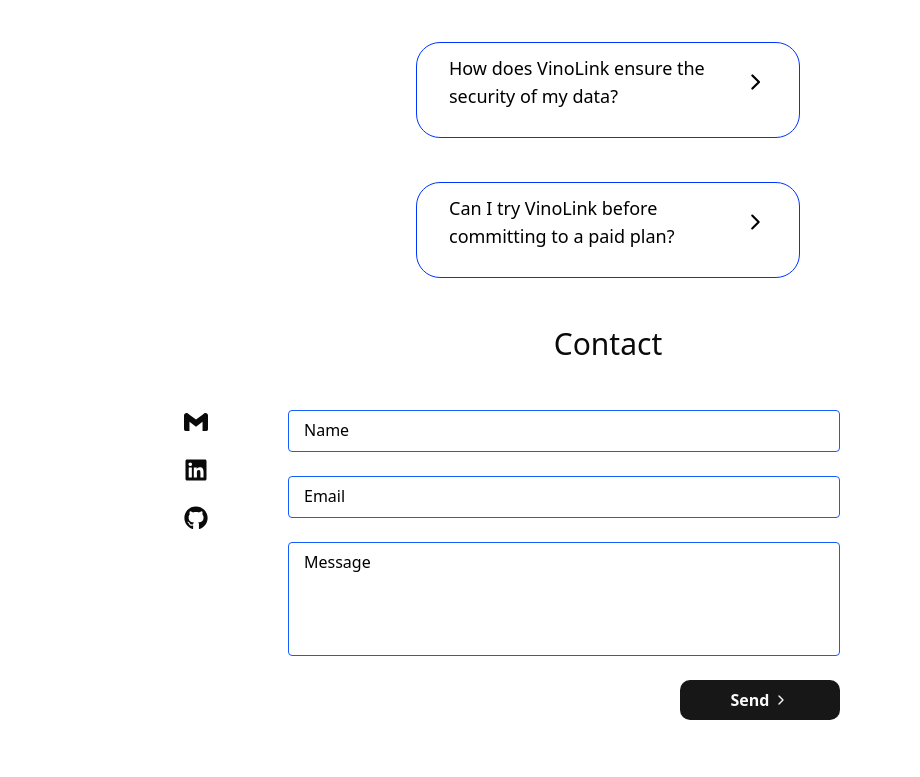
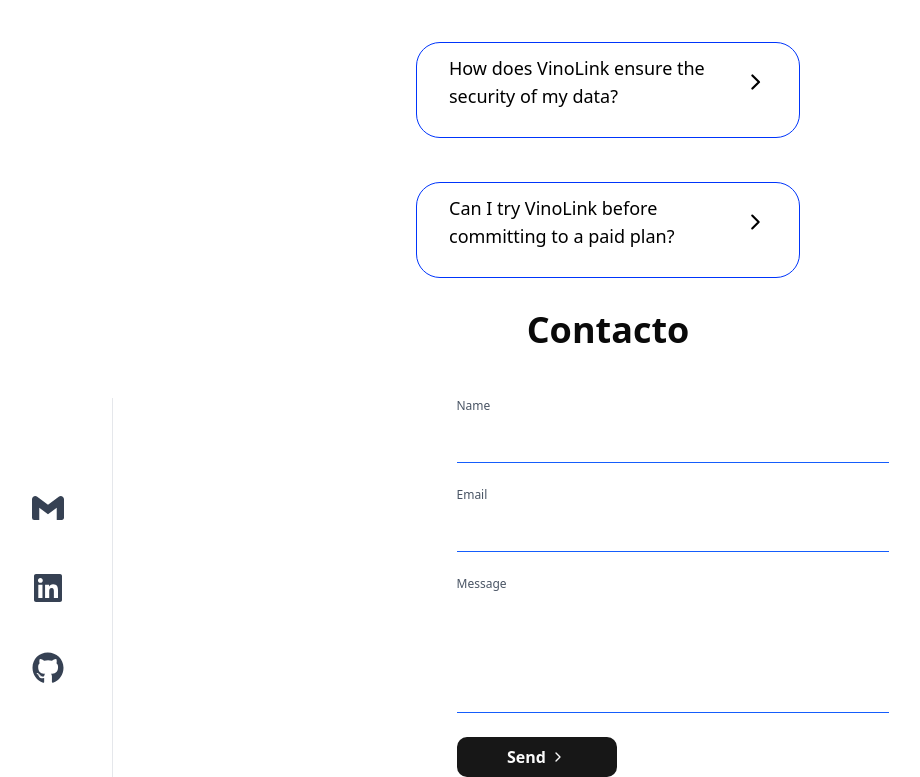
Before and after one commit to equinox-1092/VinoLink-Page, a Next.js app: page / in a window 1280 px wide. Shown: the part 3219-3996 px from the top of the page, without its empty margins (32-952 px from the left). Built offline with nearby package versions, Linux system fonts and the light colour scheme.

Commit message:
feat(contact-section): add icon and form for completed the information sent

```diff
--- a/src/app/components/contact.tsx
+++ b/src/app/components/contact.tsx
@@ -8,7 +8,7 @@ type FloatingInputProps = {
   id: string;
   label: string;
   type?: string;
-  hint: string;
+  hint?: string;
 } & React.InputHTMLAttributes<HTMLInputElement>;
 
 export const FloatingInput: React.FC<FloatingInputProps> = ({
@@ -23,94 +23,125 @@ export const FloatingInput: React.FC<FloatingInputProps> = ({
       id={id}
       type={type}
       placeholder=" "
-      className={`peer block w-full rounded border border-blue-600 bg-transparent
-        px-3 py-2 focus:border-blue-500 focus:outline-none
-        transition-colors`}
+      className={`
+        peer block w-full rounded-full border border-blue-600 bg-transparent
+        px-6 py-3 focus:border-blue-500 focus:outline-none
+        transition-all duration-200
+      `}
       {...rest}
     />
+
     <label
       htmlFor={id}
-      className={`absolute left-3 top-2 px-1 text-black dark:text-white
+      className={`
+        absolute left-6 text-black dark:text-white
         transition-all duration-200
-        peer-placeholder-shown:top-2 peer-placeholder-shown:text-base
-        peer-focus:top-[-0.75rem] peer-focus:text-sm peer-focus:text-blue-400
-        peer-not-placeholder-shown:top-[-0.75rem] peer-not-placeholder-shown:text-sm`}
+        peer-placeholder-shown:top-1/2 peer-placeholder-shown:-translate-y-1/2 peer-placeholder-shown:text-base
+        peer-focus:top-2 peer-focus:-translate-y-0 peer-focus:text-sm peer-focus:text-blue-400
+        peer-not-placeholder-shown:top-2 peer-not-placeholder-shown:-translate-y-0 peer-not-placeholder-shown:text-sm
+      `}
     >
       {label}
     </label>
+
+    {hint && (
       <p
-      className={`absolute left-3 bottom-2 text-xs text-black dark:text-white
+        className={`
+          absolute left-6 bottom-2 text-xs text-gray-600 dark:text-gray-300
           opacity-0 transition-opacity duration-200
-      peer-focus:opacity-100 peer-not-placeholder-shown:opacity-100`}
+          peer-focus:opacity-100 peer-not-placeholder-shown:opacity-100
+        `}
       >
         {hint}
       </p>
+    )}
   </div>
 );
-
 export const Contact = () => {
   return (
-    <div className="flex flex-col items-center p-4">
-      <h1 className="text-3xl mb-6">Contact</h1>
-      <div className="flex w-full max-w-4xl gap-8">
-        {/* Columna de iconos */}
-        <div className="flex flex-col items-center justify-start space-y-6 p-6">
-          <SiGmail className="size-6 cursor-pointer hover:text-red-600 hover:scale-110 transition-all duration-300" />
-          <FaLinkedin className="size-6 cursor-pointer hover:text-blue-600 hover:scale-110 transition-all duration-300" />
-          <FaGithub className="size-6 cursor-pointer hover:bg-white hover:text-black hover:rounded-full hover:scale-125 transition-all duration-300" />
+    <div className="w-full">
+      <h1 className="text-4xl font-bold mb-12 text-center">Contacto</h1>
+      <div className="flex flex-col md:flex-row gap-12 max-w-6xl mx-auto">
+        <div className="flex md:flex-col justify-center items-center gap-8 md:gap-6 md:pr-12 md:border-r border-gray-200 dark:border-gray-700 w-full md:w-auto space-y-6">
+          <a
+            href="mailto:contacto@vinolink.com"
+            className="group flex flex-col items-center"
+          >
+            <SiGmail className="size-8 text-gray-700 dark:text-gray-300 hover:text-red-600 dark:hover:text-red-500 hover:scale-[1.05] transform transition-all duration-300 ease-in-out dark:hover:scale-[1.05]" />
+          </a>
+          <a
+            href="https://www.linkedin.com/in/matias-diaz-7aa06831b/"
+            target="_blank"
+            rel="noopener noreferrer"
+            className="group flex flex-col items-center"
+          >
+            <FaLinkedin className="size-8 text-gray-700 dark:text-gray-300 hover:text-blue-600 dark:hover:text-blue-500 hover:scale-[1.05] transform transition-all duration-300 ease-in-out dark:hover:scale-[1.05]" />
+          </a>
+          <a
+            href="https://github.com/equinox-1092"
+            target="_blank"
+            rel="noopener noreferrer"
+            className="group flex flex-col items-center"
+          >
+            <FaGithub className="size-8 text-gray-700 dark:text-gray-300 hover:text-gray-900 dark:hover:text-gray-500 hover:scale-[1.05] transform transition-all duration-300 ease-in-out dark:hover:scale-[1.05]" />
+          </a>
         </div>
 
-        {/* Formulario */}
-        <div className="flex-1">
-          <form className="flex flex-col space-y-6 p-6 w-[600px] rounded-[20px]">
-            <FloatingInput id="name" label="Name" hint="Ej. Juan Pérez" />
-            <FloatingInput
+        <form className="flex flex-col gap-6 flex-1 w-full max-w-md mx-auto px-2">
+          <div className="flex flex-col gap-1">
+            <label
+              htmlFor="name"
+              className="text-xs text-gray-600 dark:text-gray-300 font-medium mb-1"
+            >
+              Name
+            </label>
+            <input
+              id="name"
+              type="text"
+              autoComplete="off"
+              className="bg-transparent border-0 border-b border-blue-600 focus:border-blue-400 focus:ring-0 outline-none px-1 py-2 transition-colors text-base"
+            />
+          </div>
+          <div className="flex flex-col gap-1">
+            <label
+              htmlFor="email"
+              className="text-xs text-gray-600 dark:text-gray-300 font-medium mb-1"
+            >
+              Email
+            </label>
+            <input
               id="email"
               type="email"
-              label="Email"
-              hint="Ej. example@example.com"
+              autoComplete="off"
+              required
+              className="bg-transparent border-0 border-b border-blue-600 focus:border-blue-400 focus:ring-0 outline-none px-1 py-2 transition-colors text-base"
             />
-            <div className="relative w-full group">
-              <textarea
-                id="message"
-                placeholder=" "
-                rows={4}
-                className={`peer block w-full rounded border border-blue-600 bg-transparent
-              px-3 py-2 focus:border-blue-500 focus:outline-none
-              transition-colors resize-none`}
-              />
+          </div>
+          <div className="flex flex-col gap-1">
             <label
               htmlFor="message"
-                className={`absolute left-3 top-2 px-1 text-black dark:text-white
-              transition-all duration-200
-              peer-placeholder-shown:top-2 peer-placeholder-shown:text-base
-              peer-focus:top-[-0.75rem] peer-focus:text-sm peer-focus:text-blue-400
-              peer-not-placeholder-shown:top-[-0.75rem] peer-not-placeholder-shown:text-sm`}
+              className="text-xs text-gray-600 dark:text-gray-300 font-medium mb-1"
             >
               Message
             </label>
-              <p
-                className={`absolute left-3 bottom-2 text-xs text-black
-            opacity-0 transition-opacity duration-200
-            peer-focus:opacity-100 peer-not-placeholder-shown:opacity-100`}
-              >
-                Write your message here...
-              </p>
+            <textarea
+              id="message"
+              rows={4}
+              className="bg-transparent border-0 border-b border-blue-600 focus:border-blue-400 focus:ring-0 outline-none px-1 py-2 transition-colors text-base resize-none"
+            ></textarea>
           </div>
-
-            <AnimatedButton type="submit" className="w-40 self-end">
+          <AnimatedButton className="w-40 flex justify-center items-center">
             <span className="group inline-flex items-center">
               Send
-                <ChevronRightIcon className="ml-1 h-4 w-4 transition-transform duration-300 group-hover:translate-x-1" />
+              <ChevronRightIcon className="ml-1 size-4 transition-transform duration-300 group-hover:translate-x-1" />
             </span>
             <span className="group inline-flex items-center">
-                <CheckIcon className="mr-2 h-4 w-4" />
+              <CheckIcon className="mr-2 size-4" />
               Sent
             </span>
           </AnimatedButton>
         </form>
       </div>
     </div>
-    </div>
   );
 };
```
Lines whose indentation alone changed are shown as unchanged.
